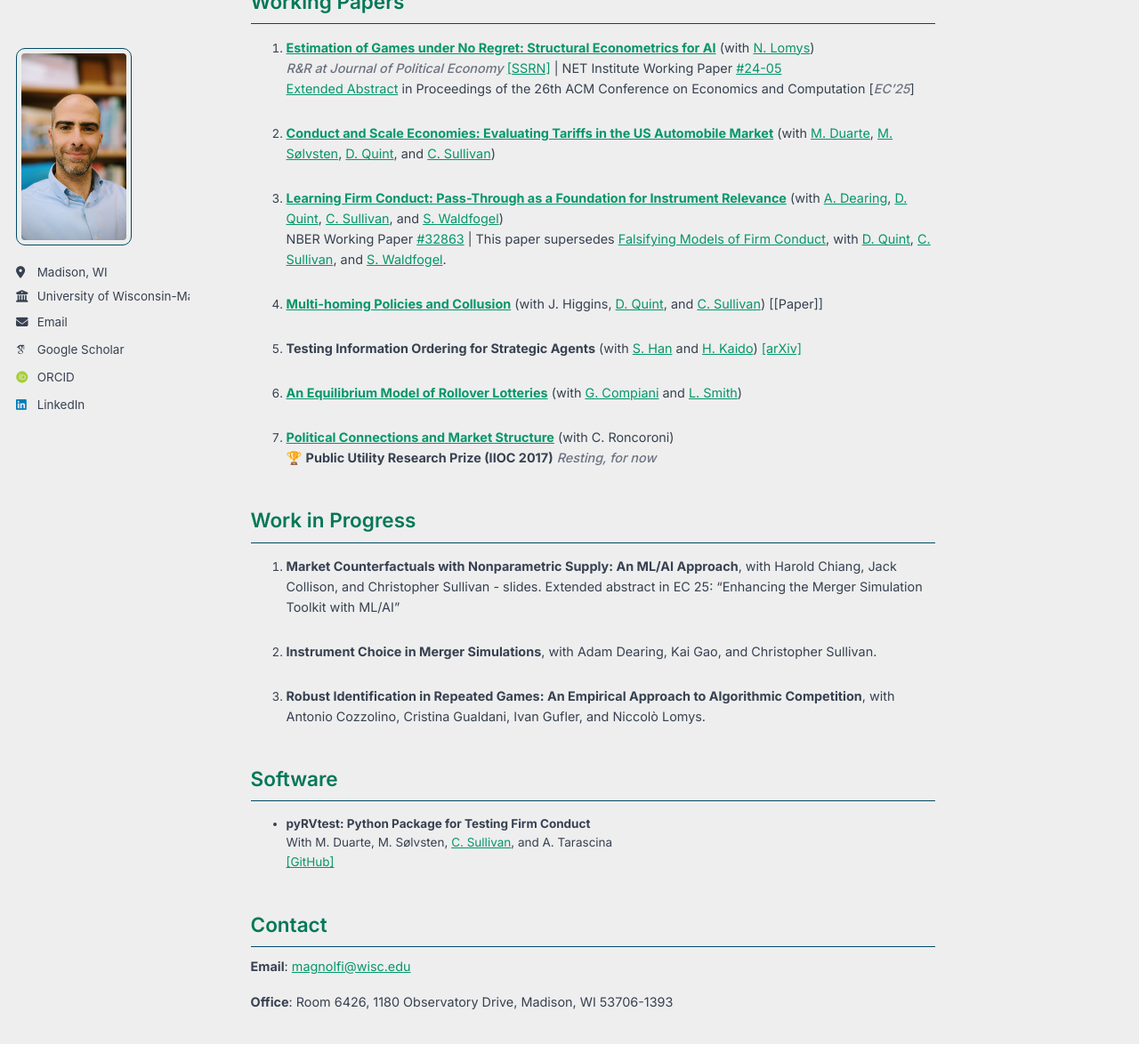
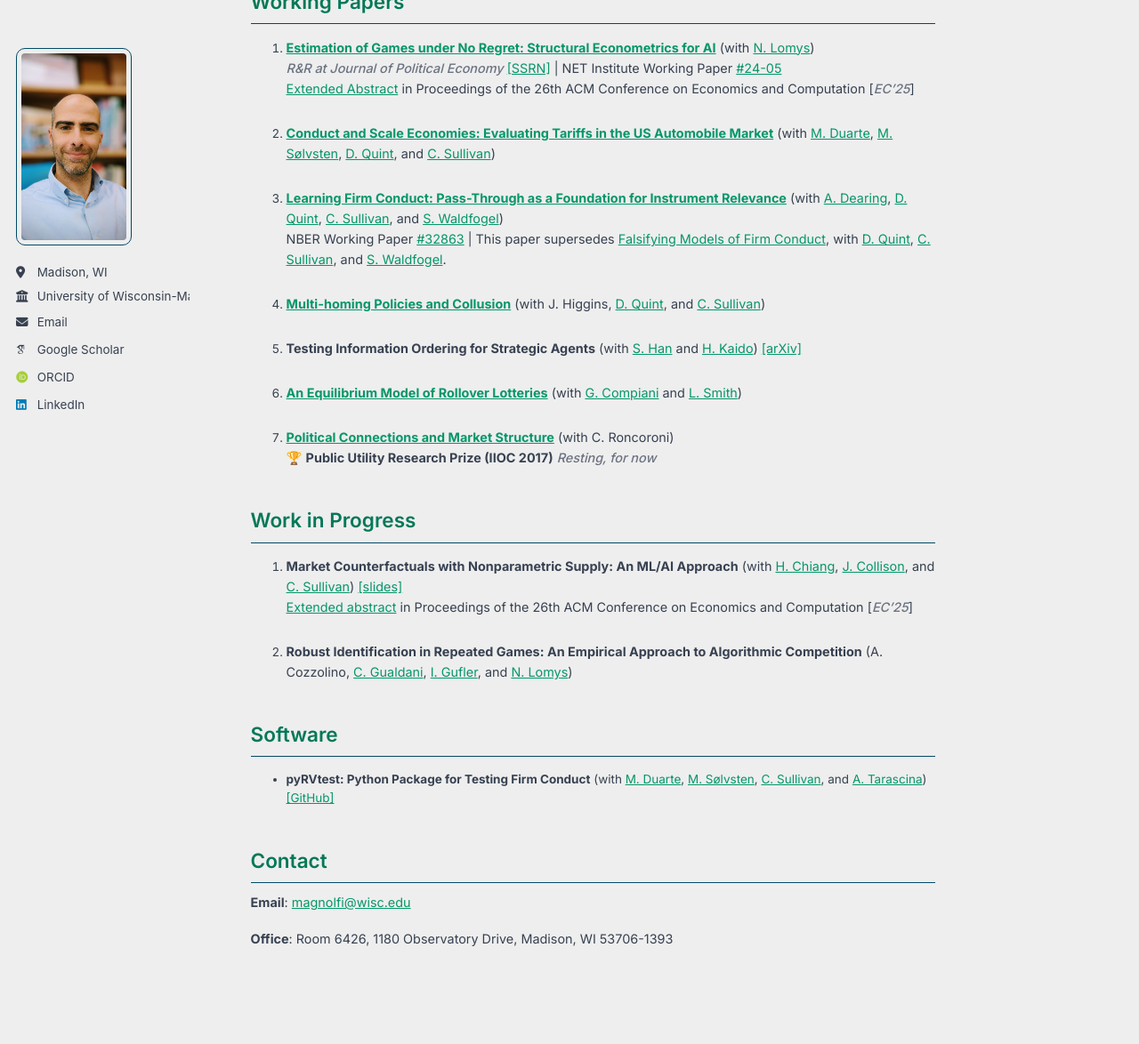
Before and after one commit to LorenzoMagnolfi/Lorenzomagnolfi.github.io, a Jekyll site: the page built from _pages/about.md, in a window 1280 px wide and 1400 px high, scrolled down 1006 px. Shown: the top 1174 px of the window at 89% size. Built offline with Jekyll 4.4.1, drawn with Linux system fonts in a browser that asks for light colours; some web fonts are replaced; a script that is not in the unit is left out; some of the changed text lies outside the part shown.

Commit message:
Update about.md

```diff
--- a/_pages/about.md
+++ b/_pages/about.md
@@ -9,7 +9,7 @@ redirect_from:
 
 I am an assistant professor of economics at the University of Wisconsin-Madison.
 
-My field is empirical industrial organization; see my [research statement](files\Research_Statement+(5).pdf) (updated: August, 2025) for a description of my research agenda.
+I do research in *empirical industrial organization* and *econometrics of games*: see my [research statement](files\Research_Statement+(5).pdf) (updated: August, 2025) for a description of my research agenda.
 
 Here is my [cv](files\cv_2025.pdf).
 
@@ -53,7 +53,7 @@ Here is my [cv](files\cv_2025.pdf).
 3. [**Learning Firm Conduct: Pass-Through as a Foundation for Instrument Relevance**](files/papers/Falsifying_Models_and_Tax_Instruments+(22)(2).pdf) (with [A. Dearing](https://business.cornell.edu/faculty-research/faculty/aed237/), [D. Quint](https://users.ssc.wisc.edu/~dquint/), [C. Sullivan](https://sites.google.com/view/christopher-sullivan), and [S. Waldfogel](https://www.swaldfogel.com/))<br>
 NBER Working Paper [#32863](https://www.nber.org/papers/w32863) | This paper supersedes [Falsifying Models of Firm Conduct](magnolfi-quint-sullivan-waldfogel.pdf), with [D. Quint](https://users.ssc.wisc.edu/~dquint/), [C. Sullivan](https://sites.google.com/view/christopher-sullivan), and [S. Waldfogel](https://www.swaldfogel.com/).
 
-4. [**Multi-homing Policies and Collusion**](files/papers/PlatformCollusion+(3).pdf) (with J. Higgins, [D. Quint](https://users.ssc.wisc.edu/~dquint/), and [C. Sullivan](https://sites.google.com/view/christopher-sullivan))  [[Paper]]
+4. [**Multi-homing Policies and Collusion**](files/papers/PlatformCollusion+(3).pdf) (with J. Higgins, [D. Quint](https://users.ssc.wisc.edu/~dquint/), and [C. Sullivan](https://sites.google.com/view/christopher-sullivan))
 
 5. **Testing Information Ordering for Strategic Agents** (with [S. Han](https://sukjinhan.com/info-1) and [H. Kaido](https://people.bu.edu/hkaido/))  [[arXiv]](https://arxiv.org/abs/2402.19425)
 
@@ -65,17 +65,15 @@ NBER Working Paper [#32863](https://www.nber.org/papers/w32863) | This paper sup
 
 ## Work in Progress
 
-1. **Market Counterfactuals with Nonparametric Supply: An ML/AI Approach**, with Harold Chiang, Jack Collison, and Christopher Sullivan - slides. Extended abstract in EC 25: “Enhancing the Merger Simulation Toolkit with ML/AI”
+1. **Market Counterfactuals with Nonparametric Supply: An ML/AI Approach** (with [H. Chiang](https://sites.google.com/view/haroldchiang/home), [J. Collison](https://jackcollison.github.io/), and [C. Sullivan](https://sites.google.com/view/christopher-sullivan)) [[slides]](/files/papers/MarketCFs_slides.pdf)<br>
+[Extended abstract](https://dl.acm.org/doi/10.1145/3736252.3742649) in Proceedings of the 26th ACM Conference on Economics and Computation [*EC'25*]
 
-2. **Instrument Choice in Merger Simulations**, with Adam Dearing,  Kai Gao, and Christopher Sullivan.
-
-3. **Robust Identification in Repeated Games: An Empirical Approach to Algorithmic Competition**, with Antonio Cozzolino, Cristina Gualdani, Ivan Gufler, and Niccolò Lomys.
+2. **Robust Identification in Repeated Games: An Empirical Approach to Algorithmic Competition** (A. Cozzolino, [C. Gualdani](https://www.cristinagualdani.com/), [I. Gufler](https://sites.google.com/view/ivangufler), and [N. Lomys](https://niccololomys.com/))
 
 
 ## Software
 
-- **pyRVtest: Python Package for Testing Firm Conduct**
-  With M. Duarte, M. Sølvsten, [C. Sullivan](https://sites.google.com/view/christopher-sullivan), and A. Tarascina
+- **pyRVtest: Python Package for Testing Firm Conduct** (with [M. Duarte](https://sites.google.com/view/marco-duarte/home), [M. Sølvsten](https://sites.google.com/site/mikkelsoelvsten/), [C. Sullivan](https://sites.google.com/view/christopher-sullivan), and [A. Tarascina](https://anyatarascina.com/))
   [[GitHub]](https://github.com/anyatarascina/pyRVtest)
 
 ## Contact
```
